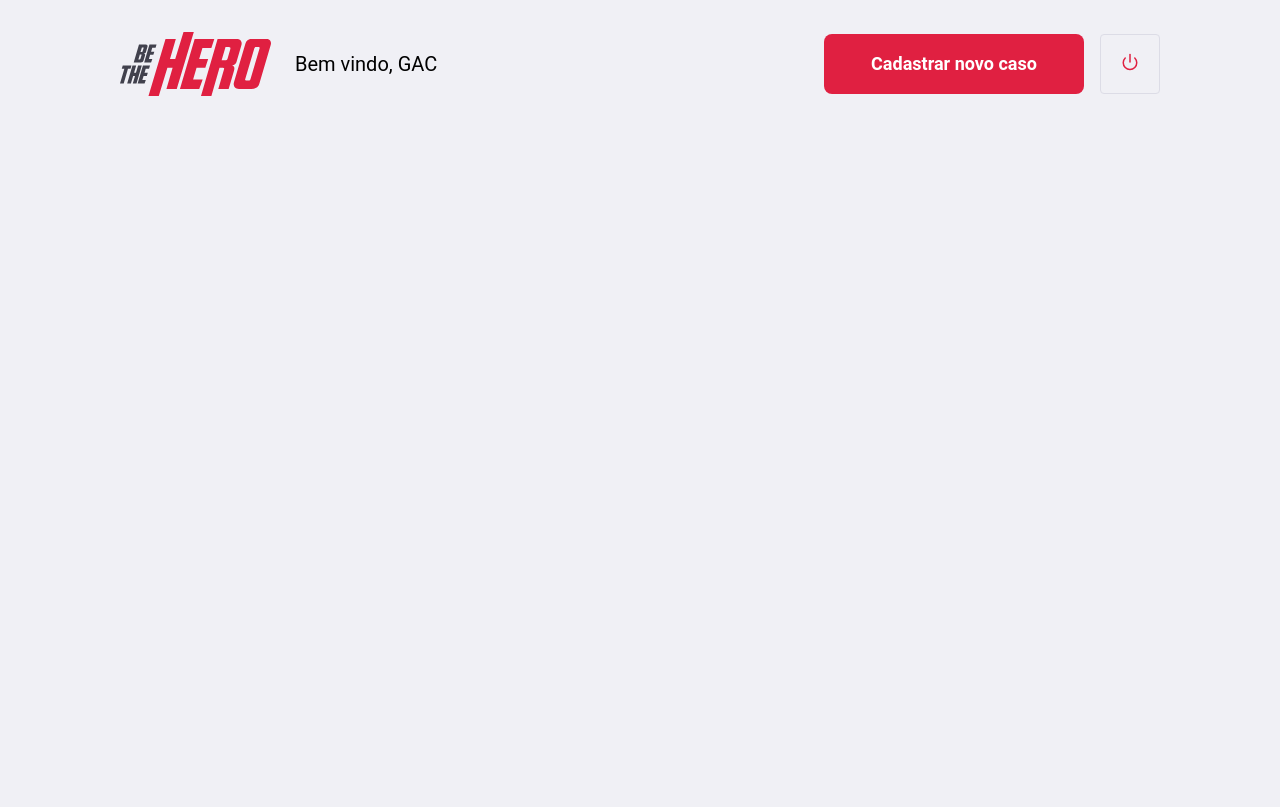
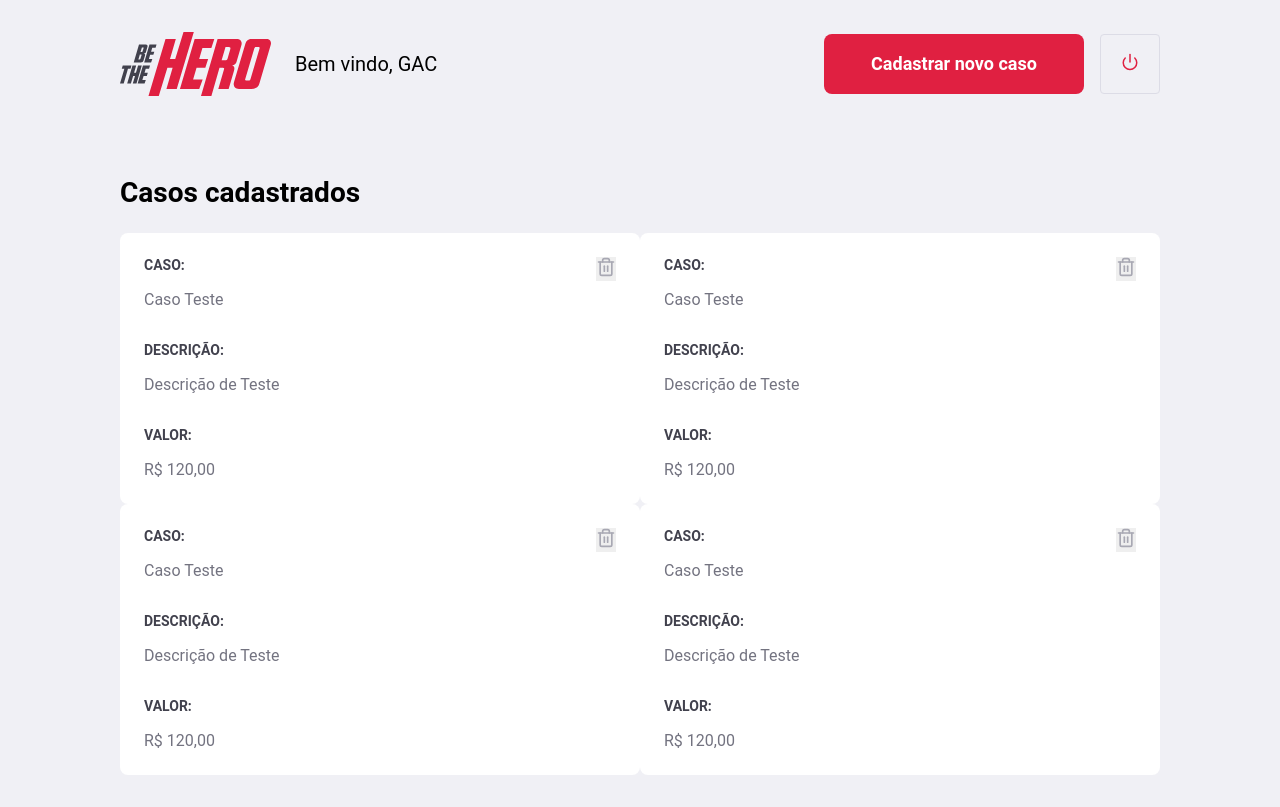
Before and after one commit to dev-jefferson/be-the-hero-frontend, a React (Create React App) app: page /profile in a window 1280 px wide. Built offline with nearby package versions, Linux system fonts and the light colour scheme.

Commit message:
feito tela profile

```diff
--- a/src/pages/Profile/index.js
+++ b/src/pages/Profile/index.js
@@ -1,7 +1,7 @@
 import React from 'react';
 
 import { Link } from 'react-router-dom';
-import { FiPower } from "react-icons/fi";
+import { FiPower, FiTrash2 } from "react-icons/fi";
 
 import logoImg from "../../assets/logo.svg";
 import './styles.css';
@@ -20,6 +20,43 @@ function Profile() {
           <FiPower size="18" color="#E02041"/>
         </button>
       </header>
+
+      <h1>Casos cadastrados</h1>
+
+      <ul>
+        <li>
+          <strong>CASO:</strong> <p>Caso Teste</p>
+          <strong>DESCRIÇÃO:</strong> <p>Descrição de Teste</p>
+          <strong>VALOR:</strong> <p>R$ 120,00</p>
+          <button type="button">
+            <FiTrash2 size="20" color="#a8a8b3"/>
+          </button>
+        </li>
+        <li>
+          <strong>CASO:</strong> <p>Caso Teste</p>
+          <strong>DESCRIÇÃO:</strong> <p>Descrição de Teste</p>
+          <strong>VALOR:</strong> <p>R$ 120,00</p>
+          <button type="button">
+            <FiTrash2 size="20" color="#a8a8b3"/>
+          </button>
+        </li>
+        <li>
+          <strong>CASO:</strong> <p>Caso Teste</p>
+          <strong>DESCRIÇÃO:</strong> <p>Descrição de Teste</p>
+          <strong>VALOR:</strong> <p>R$ 120,00</p>
+          <button type="button">
+            <FiTrash2 size="20" color="#a8a8b3"/>
+          </button>
+        </li>
+        <li>
+          <strong>CASO:</strong> <p>Caso Teste</p>
+          <strong>DESCRIÇÃO:</strong> <p>Descrição de Teste</p>
+          <strong>VALOR:</strong> <p>R$ 120,00</p>
+          <button type="button">
+            <FiTrash2 size="20" color="#a8a8b3"/>
+          </button>
+        </li>
+      </ul>
     </div>
   );
 }
--- a/src/pages/Profile/styles.css
+++ b/src/pages/Profile/styles.css
@@ -38,3 +38,48 @@
 .profile-container header button:hover {
   border-color: #999;
 }
+
+.profile-container h1 {
+  margin-top: 80px;
+  margin-bottom: 24px;
+}
+
+.profile-container ul {
+  display: grid;
+  grid-template-columns: repeat(2, 1fr);
+  list-style: none;
+}
+
+.profile-container ul li {
+  background: #fff;
+  padding: 24px;
+  border-radius: 8px;
+  position: relative;
+}
+
+.profile-container ul li button {
+  position: absolute;
+  right: 24px;
+  top: 24px;
+  border: 0;
+}
+
+.profile-container ul li button:hover {
+  opacity: 0.8;
+}
+
+.profile-container ul li strong {
+  display: block;
+  margin-bottom: 16px;
+  color: #41414d;
+}
+
+.profile-container ul li p + strong {
+  margin-top: 32px;
+}
+
+.profile-container ul li p {
+  color: #737380;
+  line-height: 21px;
+  font-size: 16px;
+}
```
